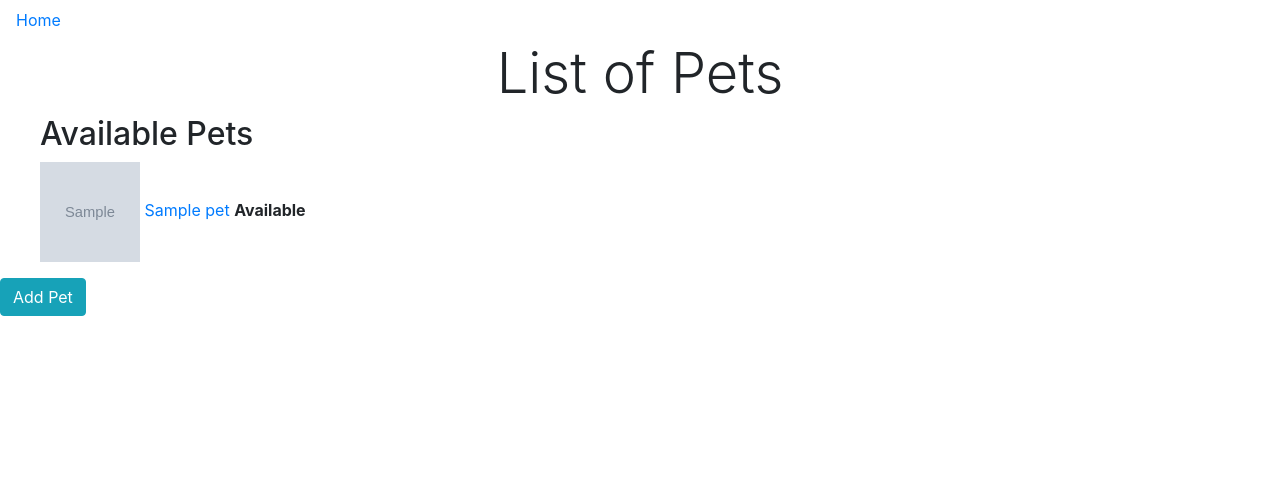
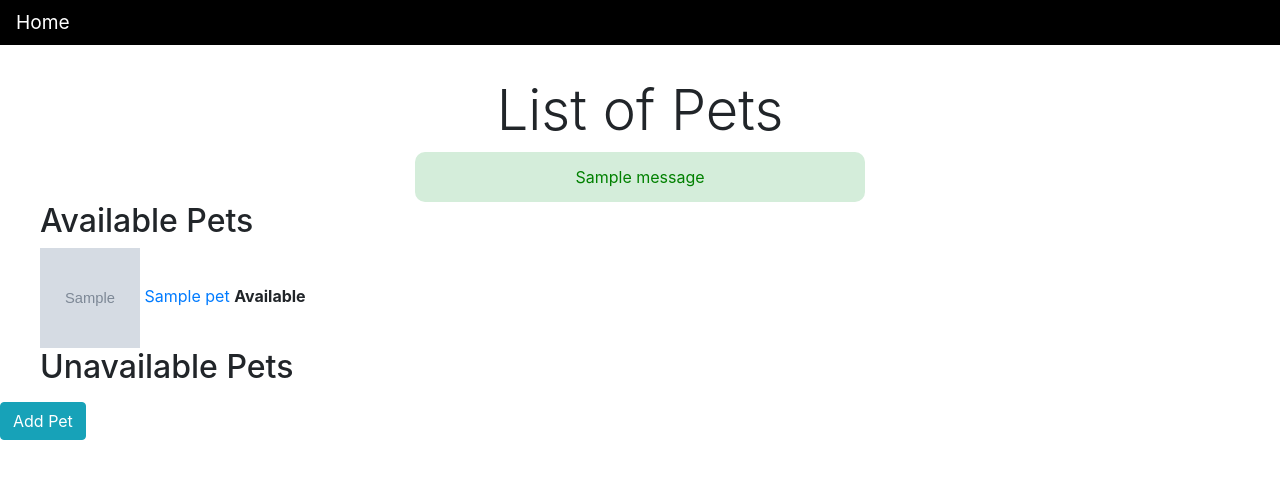
Before and after one commit to Rajayne/SQLAdoption, a Flask app: page / in a window 1280 px wide. Shown: the top 479 px of the page. Run offline with Flask 3, Linux system fonts and the light colour scheme; tables that the repository leaves empty hold one stand-in row (Sample ...); one stand-in notice (Sample message) is shown; some libraries are stand-ins or nearby versions.

Commit message:
Reformat display css

```diff
--- a/app.py
+++ b/app.py
@@ -34,6 +34,8 @@ def add_pet_form():
         new_pet = Pet(name=name, species=species, photo_url=photo_url, age=age, notes=notes)
         db.session.add(new_pet)
         db.session.commit()
+
+        flash(f"Created new pet {new_pet.name}!")
         return redirect('/')
     else:
         return render_template("add_form.html", form=form)
@@ -58,6 +60,7 @@ def edit_pet_details(id):
         pet.available = form.available.data
 
         db.session.commit()
-        return redirect('/')
+        flash(f"Edited {pet.name}'s details!")
+        return redirect(f'/{pet.id}')
     else:
         return render_template('/details.html', pet=pet, visibility="visible", form=form)
--- a/static/app.css
+++ b/static/app.css
@@ -4,6 +4,30 @@ ul {
 
 img {
     object-fit: cover;
+}
+
+.navbar {
+    background: black;
+    margin: 0 0 2rem 0;
+}
+
+.navbar a {
+    color: white;
+    font-size: 1.2rem;
+}
+
+.message-container {
+    text-align: center;
+}
+
+.message {
+    display: inline-flex;
+    background: #d4edda;
+    color: green;
+    border-radius: 10px;
+    padding: .8em 10em;
+    margin: auto;
+    vertical-align: middle;
 }
 
 .pet-form {
--- a/templates/base.html
+++ b/templates/base.html
@@ -14,6 +14,13 @@
 </nav>
 <body>
     <h1 class="display-4 text-center">{% block header %}{% endblock %}</h1>
+
+    {% for msg in get_flashed_messages() %}
+    <div class="message-container">
+        <p class="message">{{msg}}</p>
+    </div>
+    {% endfor %}
+
     {% block content %}
     {% endblock %}
 </body>
--- a/templates/home.html
+++ b/templates/home.html
@@ -17,6 +17,7 @@
         {% endif %}
     {% endfor %}
 
+    <h2>Unavailable Pets</h2>
     {% for pet in pets %}
         {% if pet.available == False %}
         <li>
```
